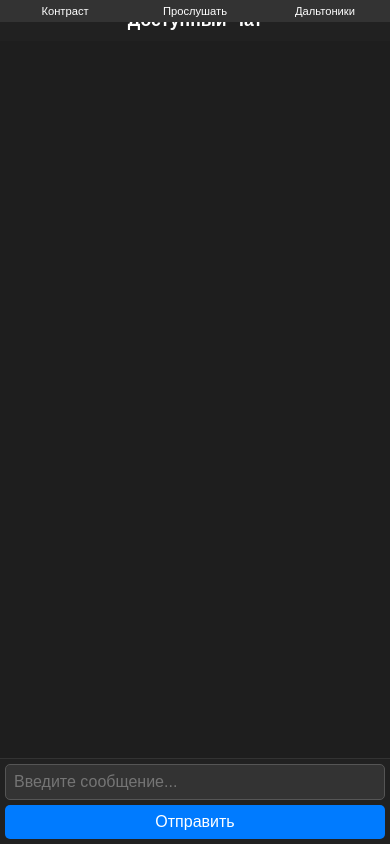
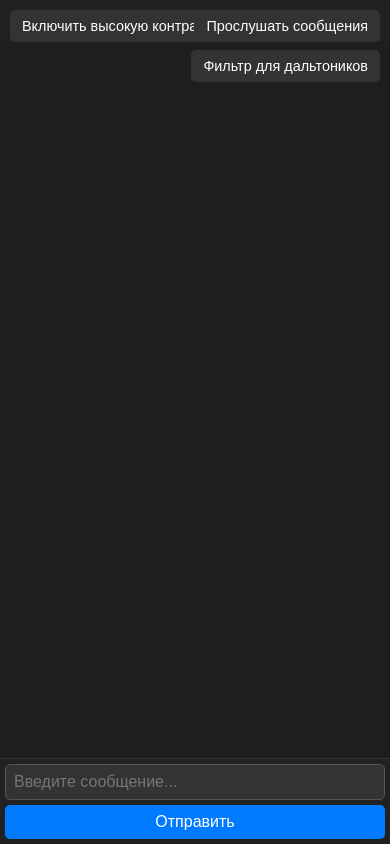
Before and after one commit to Lewiagrang/Lewiagrang.github.io, a plain HTML site: page index.html in a window 390 px wide. Drawn offline with Linux system fonts and the light colour scheme.

Commit message:
Update index.html

```diff
--- a/index.html
+++ b/index.html
@@ -3,9 +3,9 @@
 <head>
     <meta charset="UTF-8">
     <meta name="viewport" content="width=device-width, initial-scale=1.0">
-    <title>Доступный Чат (Темная тема + Сохранение + Дальтоники + Адаптив)</title>
+    <title>Доступный Чат (Темная Тема + Сохранение + Дальтоники + Мобильный)</title>
     <style>
-        /* Общие стили (применяются ко всем устройствам) */
+        /* Общие стили */
         body {
             font-family: Arial, sans-serif;
             margin: 0;
@@ -21,9 +21,10 @@
             background-color: #1e1e1e;
             box-shadow: 0 0 10px rgba(0, 0, 0, 0.5);
             border-radius: 5px;
-            display: flex;
-            flex-direction: column;
-            min-height: 500px;
+            overflow: hidden;
+            display: flex; /* Используем flexbox для удобства расположения элементов */
+            flex-direction: column; /* Располагаем элементы вертикально */
+            height: calc(100vh - 40px); /* Занимаем всю высоту экрана минус отступы */
         }
 
         header {
@@ -37,8 +38,8 @@
 
         main {
             padding: 10px;
-            overflow-y: auto;
-            flex-grow: 1;
+            overflow-y: scroll;
+            flex-grow: 1; /* Позволяем main занимать все доступное пространство по высоте */
         }
 
         .message {
@@ -102,32 +103,31 @@
             outline: 2px solid #ffcc00;
         }
 
-        /* Кнопки доступности (фиксированное положение) */
+        /* Кнопки доступности */
         .accessibility-button, .listen-button, .daltonize-button {
             position: fixed;
-            top: 0;
             background-color: #333;
             color: #fff;
             border: none;
-            padding: 5px 8px;
-            border-radius: 0;
+            padding: 10px 15px;
+            border-radius: 5px;
             cursor: pointer;
             z-index: 1000;
-            font-size: 0.7em;
-            width: 33.33%; /* Занимают 1/3 ширины */
-            text-align: center;
         }
 
         .accessibility-button {
-            left: 0;
+            top: 20px;
+            left: 20px;
         }
 
         .listen-button {
-            left: 33.33%;
+            top: 20px;
+            right: 20px;
         }
 
         .daltonize-button {
-            left: 66.66%;
+            top: 70px;
+            right: 20px;
         }
 
         /* Стили для дальтоников */
@@ -144,41 +144,61 @@
         }
 
         /* Медиа-запрос для мобильных устройств */
-        @media (max-width: 768px) {
+        @media (max-width: 600px) {
             .chat-container {
-                max-width: 100%;
-                margin: 0;
-                border: none;
-                border-radius: 0;
-                min-height: 100vh;
-                box-shadow: none;
+                margin: 0; /* Убираем отступы по бокам */
+                border: none; /* Убираем рамку */
+                border-radius: 0; /* Убираем скругление углов */
+                width: 100%; /* Занимаем всю ширину экрана */
+                height: 100vh; /* Занимаем всю высоту экрана */
+                box-shadow: none; /* Убираем тень */
             }
 
             header {
-                font-size: 1.1em;
+                font-size: 1.1em; /* Немного уменьшаем размер шрифта заголовка */
             }
 
             main {
-                padding: 5px;
+                padding: 5px; /* Уменьшаем отступы */
             }
 
             .input-area {
-                flex-direction: column;
-                padding: 5px;
+                flex-direction: column; /* Располагаем поле ввода и кнопку отправки вертикально */
+                padding: 5px; /* Уменьшаем отступы */
             }
 
             .chat-input {
-                margin-right: 0;
-                margin-bottom: 5px;
+                margin-right: 0; /* Убираем отступ справа */
+                margin-bottom: 5px; /* Добавляем отступ снизу */
+            }
+
+            .accessibility-button, .listen-button, .daltonize-button {
+                font-size: 0.9em; /* Уменьшаем размер шрифта кнопок */
+                padding: 8px 12px; /* Уменьшаем отступы кнопок */
+            }
+
+            .accessibility-button {
+                top: 10px; /* Изменяем позиционирование кнопок */
+                left: 10px;
+            }
+
+            .listen-button {
+                top: 10px;
+                right: 10px;
+            }
+
+            .daltonize-button {
+                top: 50px;
+                right: 10px;
             }
         }
     </style>
 </head>
 <body>
 
-<button class="accessibility-button" id="accessibilityButton">Контраст</button>
-<button class="listen-button" id="listenButton">Прослушать</button>
-<button class="daltonize-button" id="daltonizeButton">Дальтоники</button>
+<button class="accessibility-button" id="accessibilityButton">Включить высокую контрастность</button>
+<button class="listen-button" id="listenButton">Прослушать сообщения</button>
+<button class="daltonize-button" id="daltonizeButton">Фильтр для дальтоников</button>
 
 <div class="chat-container">
     <header>Доступный Чат</header>
@@ -237,12 +257,12 @@
     accessibilityButton.addEventListener('click', function() {
         document.body.classList.toggle('high-contrast');
         if (document.body.classList.contains('high-contrast')) {
-            accessibilityButton.textContent = 'Выключить контраст';
+            accessibilityButton.textContent = 'Выключить высокую контрастность';
             document.body.style.backgroundColor = '#fff';
             document.body.style.color = '#000'
 
         } else {
-            accessibilityButton.textContent = 'Включить контраст';
+            accessibilityButton.textContent = 'Включить высокую контрастность';
             document.body.style.backgroundColor = '#121212';
             document.body.style.color = '#e0e0e0';
         }
@@ -264,9 +284,9 @@
         if (daltonizeClass) {
             document.body.classList.toggle(daltonizeClass);
             if (document.body.classList.contains(daltonizeClass)) {
-                daltonizeButton.textContent = `Выключить фильтр`;
+                daltonizeButton.textContent = `Выключить ${daltonizeClass}`;
             } else {
-                daltonizeButton.textContent = 'Включить фильтр';
+                daltonizeButton.textContent = 'Фильтр для дальтоников';
             }
         }
     });
```
